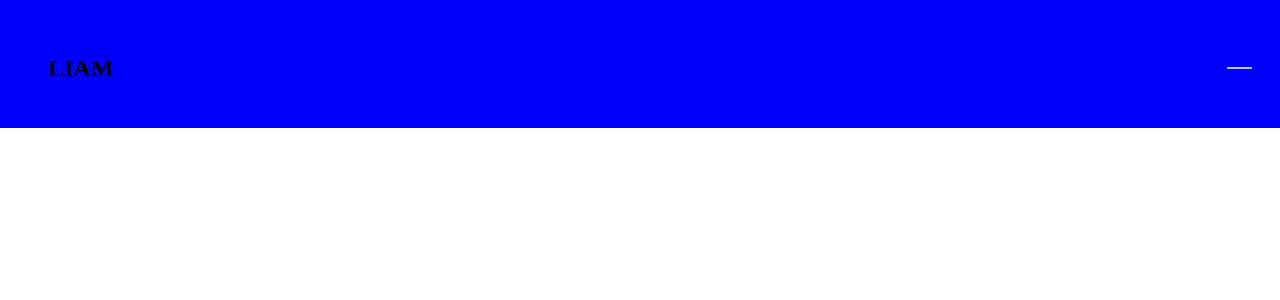
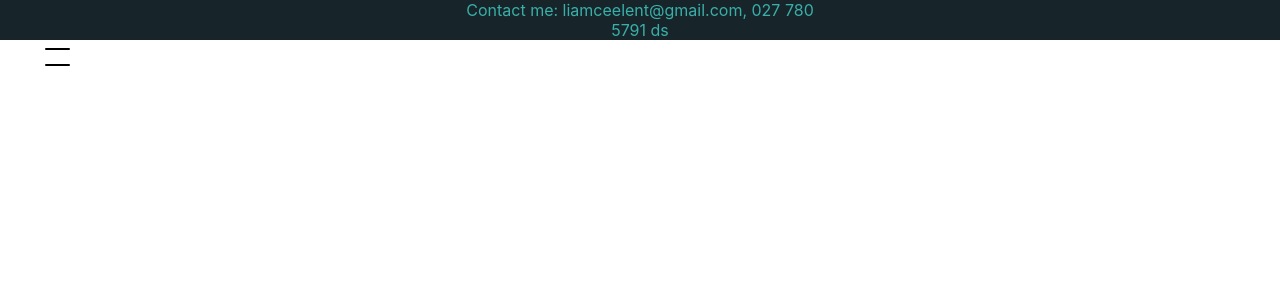
Before and after one commit to liamceelent/cv-website, a React (Create React App) app in the folder cv/: page / in a window 1280 px wide. Shown: the top 300 px of the page. Built offline with nearby package versions, Linux system fonts and the light colour scheme; the HTML template or start-up script is replaced by a standard one.

Commit message:
workign navbar

```diff
--- a/cv/src/App.js
+++ b/cv/src/App.js
@@ -8,7 +8,6 @@ import {
 import Home from "./components/Home";
 import AboutMe from "./components/AboutMe";
 import PreviousProjects from "./components/PreviousProjects";
-import Navbar from "./components/NavBar";
 import Footer from "./components/footerdiv";
 import "./App.css"
 import Nav from "./components/Nav";
--- a/cv/src/components/Nav.js
+++ b/cv/src/components/Nav.js
@@ -2,6 +2,7 @@ import React from 'react'
 import "./nav.css"
 import { useState } from 'react';
 import {NavLink } from "react-router-dom";
+
 const Nav = () => {
 
     const [navOpen, setNavOpen] = useState(false);
@@ -10,7 +11,6 @@ const Nav = () => {
     <div className='nav'>
         <div className='nav-container'>
             <div className='navbar'>
-                <div className='logo'>liam</div>
                 <div className='menu-toggle' onClick={()=> setNavOpen(!navOpen)}>
                     <div className={navOpen ? "hamBox hamBoxOpen" : "hamBox"}>
                         <span className={navOpen? "lineTop spin" : "lineTop"}></span>
@@ -18,7 +18,19 @@ const Nav = () => {
                     </div>
                 </div>
             </div>
-            <div className='nav-overlay' style={{top: navOpen ? "0" : "-100%", transitionDelay: navOpen ? "0s" : "0s"}}></div>
+            <div className='nav-overlay' style={{top: navOpen ? "0" : "-100%", transitionDelay: navOpen ? "0s" : "0s"}}>
+                <div className='link-container'>
+                    <NavLink to="/home" className='test'>
+                        Home
+                    </NavLink>
+                    <NavLink to="/aboutme" className='navitem'>
+                        About me
+                    </NavLink>
+                    <NavLink to="/Projects" className='navitem'>
+                        Projects
+                    </NavLink>
+                </div>
+            </div>
         </div>
     </div>
     )
--- a/cv/src/components/NavBar.js
+++ /dev/null
@@ -1,27 +0,0 @@
-import React from "react";
-import "./navbar.css"
-import {NavLink } from "react-router-dom";
-
-const NavBar = () => {
-
-
-    return (
-        <>
-            <nav className="navbar">
-                <div>
-                    <NavLink to="/home" className={'navitem'}>
-                        Home
-                    </NavLink>
-                    <NavLink to="/aboutme" className={'navitem'}>
-                        About me
-                    </NavLink>
-                    <NavLink to="/Projects" className={'navitem'}>
-                        Projects
-                    </NavLink>
-                </div>
-            </nav>
-        </>
-    );
-};
-
-export default NavBar;
--- a/cv/src/components/nav.css
+++ b/cv/src/components/nav.css
@@ -1,5 +1,5 @@
 .nav {
-    position:fixed;
+    position: fixed;
     z-index: 2;
 }
 
@@ -14,68 +14,63 @@
     padding: 2em;
 }
 
-.logo {
-    text-decoration: none;
-    color: black;
-    font-family: "Monument Extended";
-    font-weight: bolder;
-    text-transform: uppercase;
-}
-
 .menu-toggle {
     cursor: pointer;
 }
 
 .nav-overlay {
     position: fixed;
-    background: blue;
-    z-index: -2;
     top: -100%;
-    left:0;
+    left: 0;
     width: 100%;
-    height:100%;
+    height: 10%;
     overflow: hidden;
-    padding:4em;
     transition: all 2s cubic-bezier(0.16, 1, 0.3, 1);
+    background: orange;
+    z-index: -1;
 }
 
 .hamBox {
-    position: relative;
+    position: absolute;
     cursor: pointer;
     border-radius: 50%;
     transition: 0.3s ease;
     margin-right: 5vw;
     width: 50px;
-    height:50px;
+    height: 50px;
+    z-index: 1;
 }
 
-.hamBox:hover{
+.hamBox:hover {
     background: pink;
 }
 
 .hamBoxOpen {
     background: orange;
+    z-index: 3;
 }
 
-.lineTop, .lineBottom {
-    margin:0 auto;
+.lineTop,
+.lineBottom {
+    margin: 0 auto;
     position: absolute;
     display: block;
     width: 25px;
     height: 2px;
     border-radius: 5px;
     background: rgba(255, 255, 255, 0.5);
-    left:0;
-    right:0;
+    left: 0;
+    right: 0;
     transform: rotate(0deg);
     transition: all 0.4s;
+    background: black;
 }
 
-.lineTop{
-    top:1em;
+.lineTop {
+    top: 1em;
 }
 
-.lineBottom{
+.lineBottom {
     bottom: 1em;
 }
 
@@ -90,3 +85,17 @@
     transform: rotate(225deg);
     background: blue;
 }
+
+.link-container {
+    margin-left: 15%;
+}
+
+.navitem {
+    cursor: pointer;
+    margin-left: 10%;
+}
+
+.test {
+    font-size: 100px;
+    cursor: pointer;
+}
--- a/cv/src/components/navbar.css
+++ /dev/null
@@ -1,30 +0,0 @@
-:root{
-  --clr-primary: #17252a;
-  --clr-neutral: #2b7a78;
-  --clr-neutral-100: #3aafa9;
-  --clr-neutral-200: #def2f1;
-  --clr-neutral-200: #feffff;
-
-  --font-family: 'Squada One', cursive;
-}
-
-.navbar {
-  width:100%;
-  height:5vh;
-  text-align: center;
-  font-size: 3vh;
-  text-decoration: none;
-}
-
-.navitem {
-  margin: 40px;
-  color: var(--clr-neutral2);
-  text-decoration: none;
-
-}
-
-.navitem:hover {
-  color: var(--clr-neutral3);
-}
-
-/* color syles, #17252a, #2b7a78, #3aafa9, #def2f1, #feffff */
```
